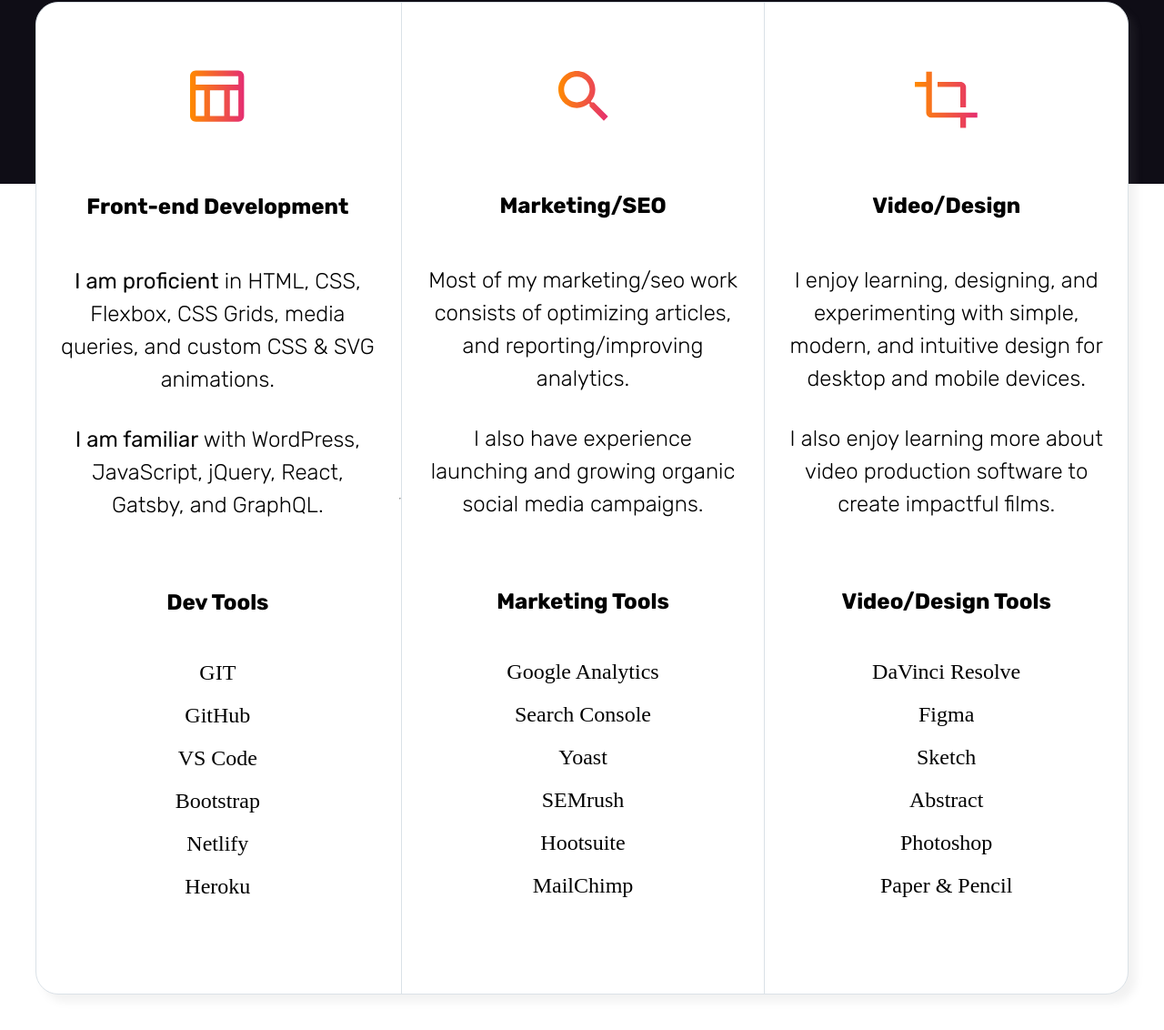
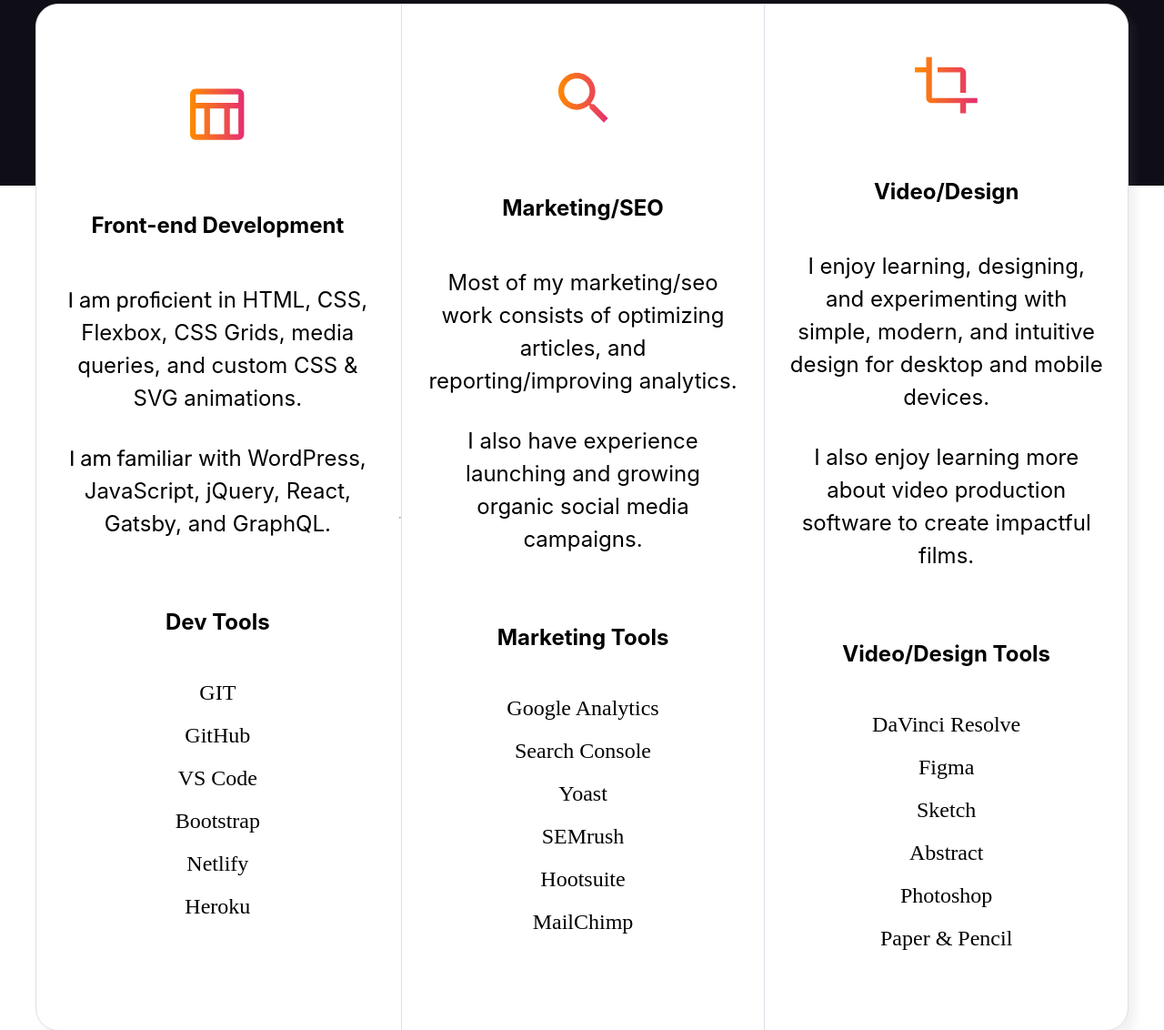
Before and after one commit to connorocampo/dotdev, a Gatsby site: page / in a window 1280 px wide. Shown: the part 1297-2429 px from the top of the page at 91% size. Built offline with nearby package versions, Linux system fonts and the light colour scheme; Gatsby itself is replaced by a stand-in of ours.

Commit message:
Remove rubik from hero

```diff
--- a/src/assets/styles/header.css
+++ b/src/assets/styles/header.css
@@ -1,7 +1,3 @@
-/* .articles-link-hide {
-  display: none;
-} */
-
 .brand {
   text-decoration: none;
 }
--- a/src/assets/styles/main.css
+++ b/src/assets/styles/main.css
@@ -41,8 +41,8 @@
 h4,
 h5,
 h6 {
-  font-family: "Rubik Bold", -apple-system, BlinkMacSystemFont, "Segoe UI",
-    Roboto, Oxygen, Ubuntu, Cantarell, "Open Sans", "Helvetica Neue", sans-serif;
+  font-family: -apple-system, BlinkMacSystemFont, "Segoe UI", Roboto, Oxygen,
+    Ubuntu, Cantarell, "Open Sans", "Helvetica Neue", sans-serif;
 }
 
 h1 {
@@ -69,14 +69,15 @@
 
 p {
   font-size: 24px;
-  font-family: "Rubik Light", -apple-system, BlinkMacSystemFont, "Segoe UI",
-    Roboto, Oxygen, Ubuntu, Cantarell, "Open Sans", "Helvetica Neue", sans-serif;
+  font-family: -apple-system, BlinkMacSystemFont, "Segoe UI", Roboto, Oxygen,
+    Ubuntu, Cantarell, "Open Sans", "Helvetica Neue", sans-serif;
   line-height: 1.5;
 }
 
 span {
   font-family: "Rubik Light", -apple-system, BlinkMacSystemFont, "Segoe UI",
     Roboto, Oxygen, Ubuntu, Cantarell, "Open Sans", "Helvetica Neue", sans-serif;
+  font-weight: 300;
 }
 
 .blog-post-li {
```
